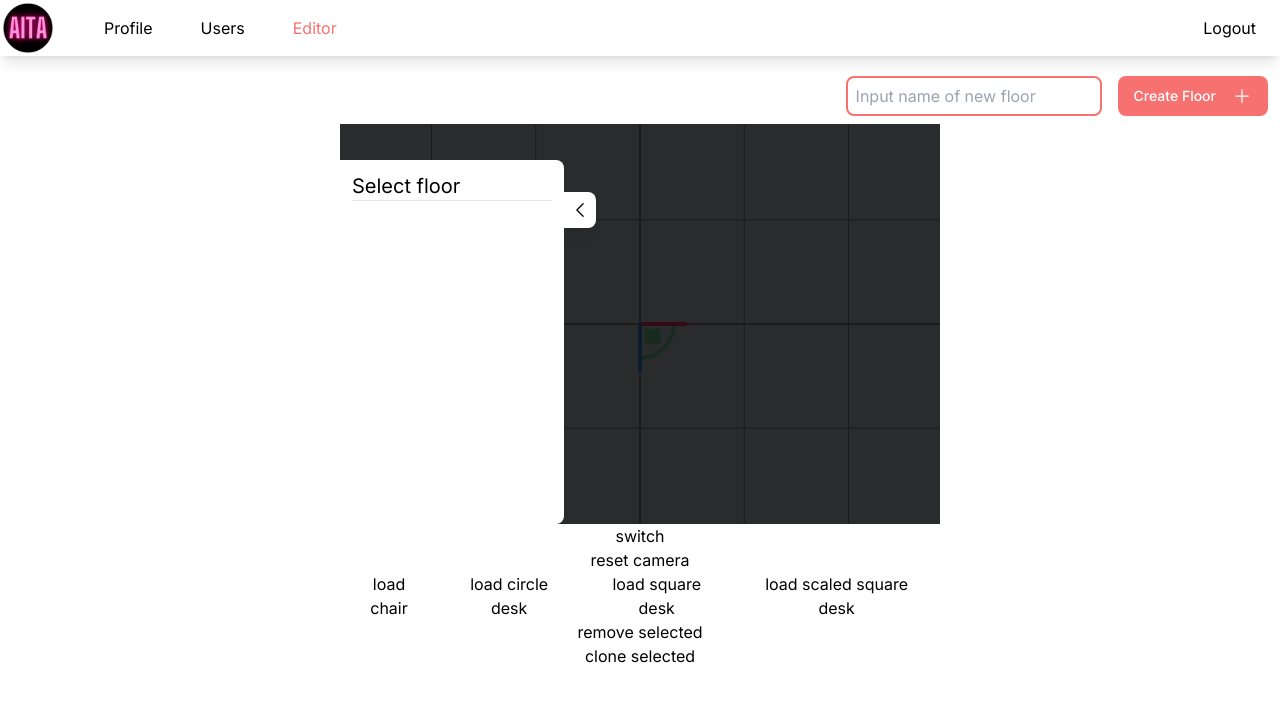
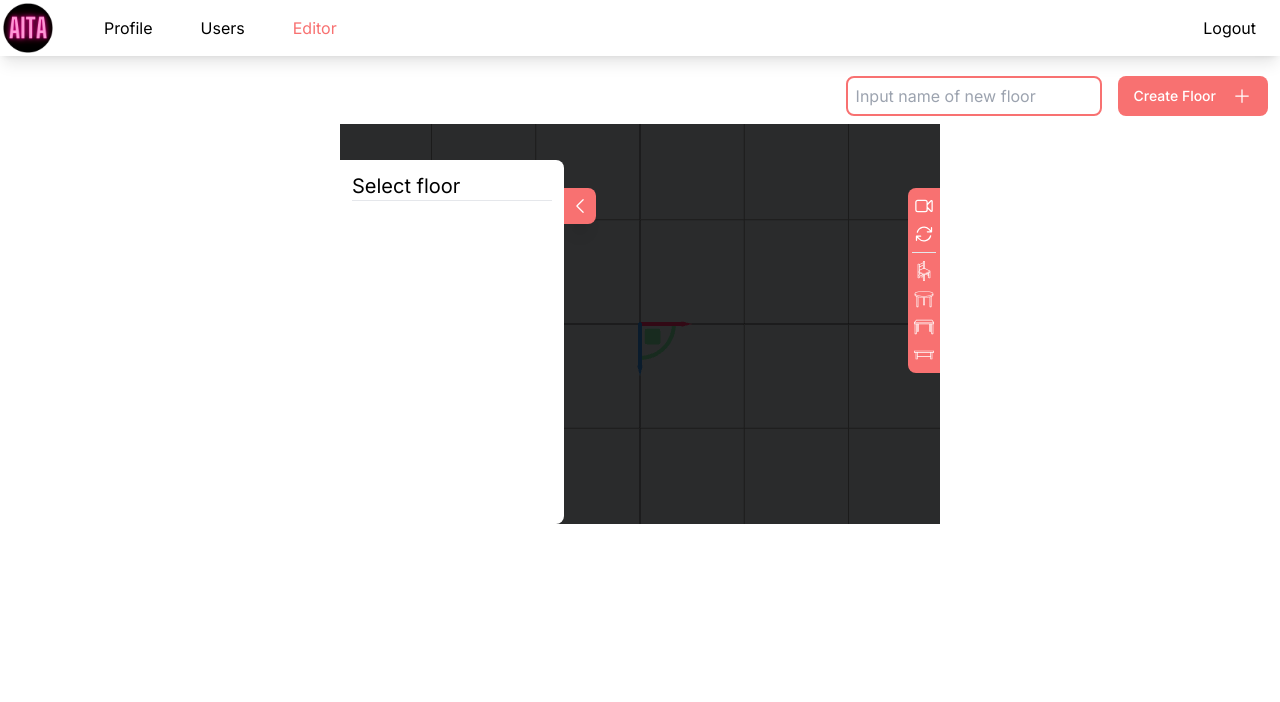
Before and after one commit to armedcivil/AITA_next, a Next.js app: page /company/editor in a window 1280 px wide. Shown: the top 702 px of the page. Built offline with nearby package versions, Linux system fonts and the light colour scheme.

Commit message:
操作用ボタンをUIとしてまとめる

```diff
--- a/src/app/company/editor/page.tsx
+++ b/src/app/company/editor/page.tsx
@@ -6,9 +6,18 @@ import { Canvas } from '@/app/lib/three/three-fiber-exporter';
 import CanvasSetting from '@/app/ui/three/canvas-setting';
 import PositionSwitchCamera from '@/app/ui/three/position-switch-camera';
 import { Button } from '@/app/ui/button';
-import { PlusIcon } from '@heroicons/react/24/outline';
+import {
+  ArrowPathIcon,
+  PencilIcon,
+  PlusIcon,
+  VideoCameraIcon,
+} from '@heroicons/react/24/outline';
 import { Floor } from '@/app/lib/three/scene-store';
 import SelectFloorSideBar from '@/app/ui/select-floor-sidebar';
+import CircleTableIcon from '@/app/ui/icons/circle-table-icon';
+import ChairIcon from '@/app/ui/icons/chair-icon';
+import SquareDeskIcon from '@/app/ui/icons/square-desk-icon';
+import ScaledSquareDeskIcon from '@/app/ui/icons/scaled-square-desk-icon';
 
 interface DeleteAction {
   action: 'delete';
@@ -143,48 +152,60 @@ export default function Page() {
               dispatch({ action: 'update', floor, index });
             }}
           />
-          <div className="flex flex-col">
-            <button onClick={() => setEditMode(!isEditMode)}> switch </button>
-            <button onClick={() => sceneRef.current!.resetCamera()}>
-              reset camera
-            </button>
-            <div className="flex flex-row justify-center">
+          <div className="absolute right-0 top-16 flex w-8 flex-col justify-items-center rounded-l-lg bg-red-400 px-1 py-2 text-white">
             <button
-                className="mx-3"
-                onClick={() => sceneRef.current!.loadModel('/models/chair.glb')}
+              onClick={() => setEditMode(!isEditMode)}
+              className="flex justify-center"
             >
-                load chair
+              {isEditMode ? (
+                <VideoCameraIcon
+                  className="h-5"
+                  title="Switch to preview mode"
+                />
+              ) : (
+                <PencilIcon className="h-5" title="Switch to edit mode" />
+              )}
             </button>
             <button
-                className="mx-3"
+              onClick={() => sceneRef.current!.resetCamera()}
+              className="mt-2 flex justify-center"
+            >
+              <ArrowPathIcon className="h-5" title="Reset camera position" />
+            </button>
+            <hr className="mt-2" />
+            <button
+              className="mt-2 flex justify-center"
+              onClick={() => sceneRef.current!.loadModel('/models/chair.glb')}
+              title="Load 3D model of chair"
+            >
+              <ChairIcon className="h-5" fill="white" />
+            </button>
+            <button
+              className="mt-2 flex justify-center"
               onClick={() =>
                 sceneRef.current!.loadModel('/models/circle-desk.glb')
               }
+              title="Load 3D model of circle table"
             >
-                load circle desk
+              <CircleTableIcon className="h-5" fill="white" />
             </button>
             <button
-                className="mx-3"
+              className="mt-2 flex justify-center"
               onClick={() =>
                 sceneRef.current!.loadModel('/models/square-desk.glb')
               }
+              title="Load 3D model of square table"
             >
-                load square desk
+              <SquareDeskIcon className="h-5" fill="white" />
             </button>
             <button
-                className="mx-3"
+              className="mt-2 flex justify-center"
               onClick={() =>
                 sceneRef.current!.loadModel('/models/scaled-square-desk.glb')
               }
+              title="Load 3D model of square table"
             >
-                load scaled square desk
-              </button>
-            </div>
-            <button onClick={() => sceneRef.current!.removeSelected()}>
-              remove selected
-            </button>
-            <button onClick={() => sceneRef.current!.cloneSelected()}>
-              clone selected
+              <ScaledSquareDeskIcon className="h-5" fill="white" />
             </button>
           </div>
         </div>
--- /dev/null
+++ b/src/app/ui/icons/chair-icon.tsx
@@ -0,0 +1,60 @@
+export default function ChairIcon({ ...props }) {
+  return (
+    <svg
+      {...props}
+      version="1.1"
+      id="Capa_1"
+      xmlns="http://www.w3.org/2000/svg"
+      xmlnsXlink="http://www.w3.org/1999/xlink"
+      x="0px"
+      y="0px"
+      viewBox="0 0 512 512"
+      xmlSpace="preserve"
+    >
+      <g>
+        <g>
+          <path
+            d="M413.417,248.367L281.6,182.458V17.067c0.001-3.232-1.825-6.188-4.717-7.633L259.817,0.9c-2.403-1.2-5.23-1.2-7.633,0
+			l-17.067,8.533c-2.891,1.445-4.717,4.401-4.717,7.633v20.325L143.704,80.74c-0.823-1.298-1.982-2.348-3.354-3.04l-17.067-8.533
+			c-2.403-1.2-5.23-1.2-7.633,0L98.583,77.7c-2.891,1.445-4.717,4.401-4.717,7.633v341.333c-0.001,3.232,1.825,6.188,4.717,7.633
+			l17.067,8.533c2.403,1.2,5.23,1.2,7.633,0l17.067-8.533c2.891-1.446,4.717-4.401,4.717-7.633v-25.096l85.333,42.667v50.696
+			c-0.001,3.232,1.825,6.188,4.717,7.633l17.067,8.533c2.403,1.2,5.23,1.2,7.633,0l17.067-8.533
+			c2.891-1.446,4.717-4.401,4.717-7.633V355.142l21.838-10.919l63.496,31.748v50.696h0.085c-0.032,3.218,1.763,6.176,4.632,7.633
+			l17.067,8.533c2.403,1.2,5.23,1.2,7.633,0l17.067-8.533c2.891-1.446,4.717-4.401,4.717-7.633V256
+			C418.134,252.768,416.308,249.812,413.417,248.367z M247.467,22.342L256,18.075l8.533,4.267v160.117L256,186.725l-8.533-4.267
+			V22.342z M145.067,99.142L230.4,56.475v40.65l-85.333,42.667V99.142z M145.067,158.875l85.333-42.667v3.258v62.992l-85.333,42.667
+			V158.875z M145.067,264.533v-20.325l93.867-46.933l13.25,6.625c2.403,1.2,5.23,1.2,7.633,0l13.25-6.625l122.221,61.11L256,328.029
+			l-113.999-57C143.933,269.424,145.055,267.046,145.067,264.533z M128,421.392l-8.533,4.267l-8.533-4.267V90.608l8.533-4.267
+			L128,90.608v168.65l-3.817,1.908c-2.891,1.446-4.717,4.401-4.717,7.633v25.6c-0.001,3.232,1.825,6.188,4.717,7.633l3.817,1.908
+			v45.421l-10.417,5.208c-0.112,0.054-0.225,0.117-0.338,0.183v0.004l-0.012,0.004l-0.009,0.008l-0.017,0.009
+			c-0.416,0.259-0.784,0.587-1.088,0.971l-0.009,0.012l-0.008,0.013l-0.013,0.012v0.004l-0.008,0.012h-0.003l-0.009,0.013
+			l-0.009,0.012l-0.004,0.004l-0.009,0.013l-0.058,0.079l-0.009,0.012l-0.012,0.012v0.004l-0.009,0.013l-0.009,0.012l-0.004,0.004
+			l-0.009,0.012c-0.449,0.66-0.704,1.432-0.738,2.229v0.037l-0.002,0.013V384c0,1.616,0.913,3.094,2.358,3.817L128,393.037V421.392z
+			 M230.4,434.696l-106.667-53.333v-16.058L230.4,418.638V434.696z M230.4,409.096L129.008,358.4l7.525-3.763l93.867,46.933V409.096
+			z M145.067,349.363v-36.888l71.021,35.51L179.2,366.429L145.067,349.363z M230.4,392.029l-22.379-11.19l22.379-11.208V392.029z
+			 M230.4,360.082l-31.92,15.986l-9.738-4.869l36.887-18.444l4.771,2.385V360.082z M140.35,291.033l-3.817-1.908v-11.288l115.2,57.6
+			v11.287L140.35,291.033z M264.533,489.658L256,493.925l-8.533-4.267V363.675l4.717,2.358c2.403,1.2,5.23,1.2,7.633,0l4.717-2.358
+			V489.658z M366.933,366.429l-53.954-26.977l16.058-8.029l37.896,18.948V366.429z M366.933,340.829l-28.354-14.177l7.525-3.763
+			l20.829,10.415V340.829z M366.933,323.763l-11.287-5.644l11.287-5.644V323.763z M401.067,421.392l-8.533,4.267L384,421.392
+			v-117.45l17.067-8.533V421.392z M401.067,276.325l-55.017,27.508l-76.8,38.4l-8.983,4.492v-11.288l140.8-70.4V276.325z"
+          />
+        </g>
+      </g>
+      <g></g>
+      <g></g>
+      <g></g>
+      <g></g>
+      <g></g>
+      <g></g>
+      <g></g>
+      <g></g>
+      <g></g>
+      <g></g>
+      <g></g>
+      <g></g>
+      <g></g>
+      <g></g>
+      <g></g>
+    </svg>
+  );
+}
--- /dev/null
+++ b/src/app/ui/icons/circle-table-icon.tsx
@@ -0,0 +1,15 @@
+export default function CircleTableIcon({ ...props }) {
+  return (
+    <svg
+      {...props}
+      xmlns="http://www.w3.org/2000/svg"
+      viewBox="0 0 64 64"
+      width="512"
+      height="512"
+    >
+      <g id="_09-Circle-table" data-name="09-Circle-table">
+        <path d="M32,6C17.457,6,2,9.154,2,15v4c0,2.262,2.32,4.119,6,5.548V57a1,1,0,0,0,1,1h4a1,1,0,0,0,1-1V26.278a85.789,85.789,0,0,0,15,1.676V51a1,1,0,0,0,1,1h4a1,1,0,0,0,1-1V27.954a85.789,85.789,0,0,0,15-1.676V57a1,1,0,0,0,1,1h4a1,1,0,0,0,1-1V24.548c3.68-1.429,6-3.286,6-5.548V15C62,9.154,46.543,6,32,6Zm0,2c17.348,0,28,4.077,28,7s-10.652,7-28,7S4,17.923,4,15,14.652,8,32,8ZM12,56H10V25.242q.958.3,2,.566ZM33,28V50H31V28ZM54,56H52V25.808q1.041-.267,2-.566ZM32,26C14.652,26,4,21.923,4,19v-.595C8.635,22.06,20.6,24,32,24s23.365-1.94,28-5.595V19C60,21.923,49.348,26,32,26Z" />
+      </g>
+    </svg>
+  );
+}
--- /dev/null
+++ b/src/app/ui/icons/scaled-square-desk-icon.tsx
@@ -0,0 +1,39 @@
+export default function ScaledSquareDeskIcon({ ...props }) {
+  return (
+    <svg
+      {...props}
+      version="1.1"
+      id="Capa_1"
+      xmlns="http://www.w3.org/2000/svg"
+      xmlnsXlink="http://www.w3.org/1999/xlink"
+      x="0px"
+      y="0px"
+      viewBox="0 0 480 480"
+      xmlSpace="preserve"
+    >
+      <g>
+        <g>
+          <path
+            d="M0,136v48h40v160h48v-64h304v64h48V184h40v-48H0z M72,328H56V184h16V328z M392,264H88v-80h304V264z M424,328h-16V184h16
+			V328z M464,168H16v-16h448V168z"
+          />
+        </g>
+      </g>
+      <g></g>
+      <g></g>
+      <g></g>
+      <g></g>
+      <g></g>
+      <g></g>
+      <g></g>
+      <g></g>
+      <g></g>
+      <g></g>
+      <g></g>
+      <g></g>
+      <g></g>
+      <g></g>
+      <g></g>
+    </svg>
+  );
+}
--- /dev/null
+++ b/src/app/ui/icons/square-desk-icon.tsx
@@ -0,0 +1,13 @@
+export default function SquareDeskIcon({ ...props }) {
+  return (
+    <svg
+      {...props}
+      height="480pt"
+      viewBox="0 -68 480.00001 480"
+      width="480pt"
+      xmlns="http://www.w3.org/2000/svg"
+    >
+      <path d="m478.511719 59.351562-40-56c-1.5-2.101562-3.925781-3.351562-6.511719-3.351562h-376c-2.335938.00390625-4.554688 1.023438-6.070312 2.800781l-48 56c-1.246094 1.445313-1.93359425 3.289063-1.929688 5.199219v32c0 4.417969 3.582031 8 8 8h8v232c0 4.417969 3.582031 8 8 8h32c4.417969 0 8-3.582031 8-8v-232h8v176c0 4.417969 3.582031 8 8 8h24c4.417969 0 8-3.582031 8-8v-176h256v176c0 4.417969 3.582031 8 8 8h24c4.417969 0 8-3.582031 8-8v-176h8v232c0 4.417969 3.582031 8 8 8h32c4.417969 0 8-3.582031 8-8v-232h8c4.417969 0 8-3.582031 8-8v-32c0-1.667969-.519531-3.292969-1.488281-4.648438zm-418.832031-43.351562h368.199218l28.578125 40h-431.066406zm-11.679688 312h-16v-224h16zm48-56h-8v-168h8zm296 0h-8v-168h8zm56 56h-16v-224h16zm-432-240v-16h448v16zm0 0" />
+    </svg>
+  );
+}
--- a/src/app/ui/select-floor-sidebar/index.tsx
+++ b/src/app/ui/select-floor-sidebar/index.tsx
@@ -61,7 +61,7 @@ export default function SelectFloorSideBar({
         </div>
       </div>
       <div
-        className="mt-8 flex h-9 w-8 items-center justify-center rounded-r-lg bg-white shadow-xl"
+        className="mt-7 flex h-9 w-8 items-center justify-center rounded-r-lg bg-red-400 text-white shadow-xl"
         onClick={(e) => {
           setIsOpen(!isOpen);
         }}
```
Lines whose indentation alone changed are shown as unchanged.
